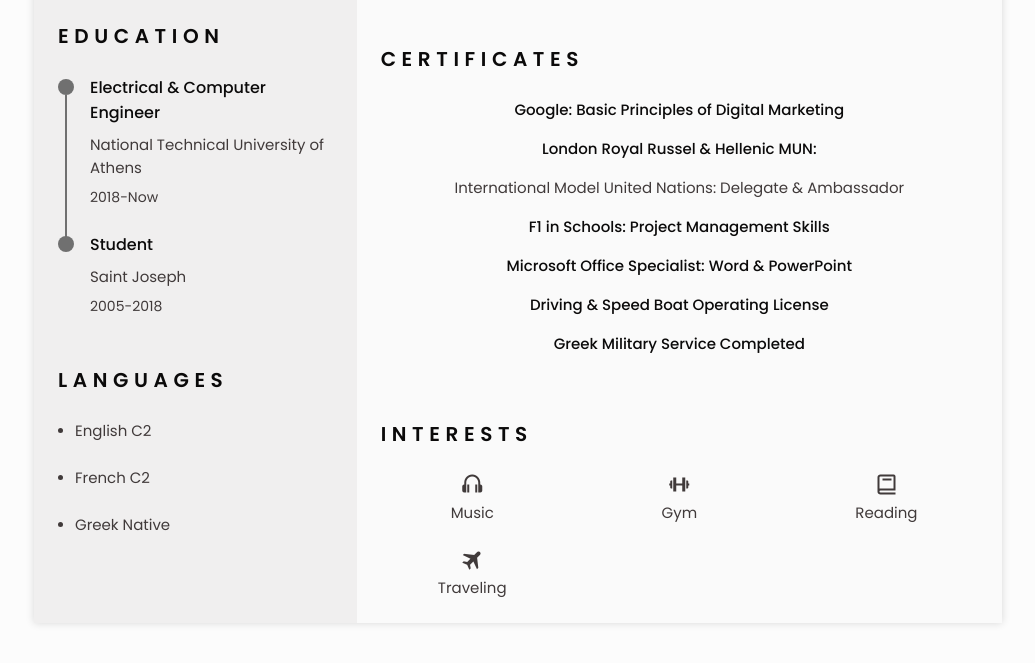
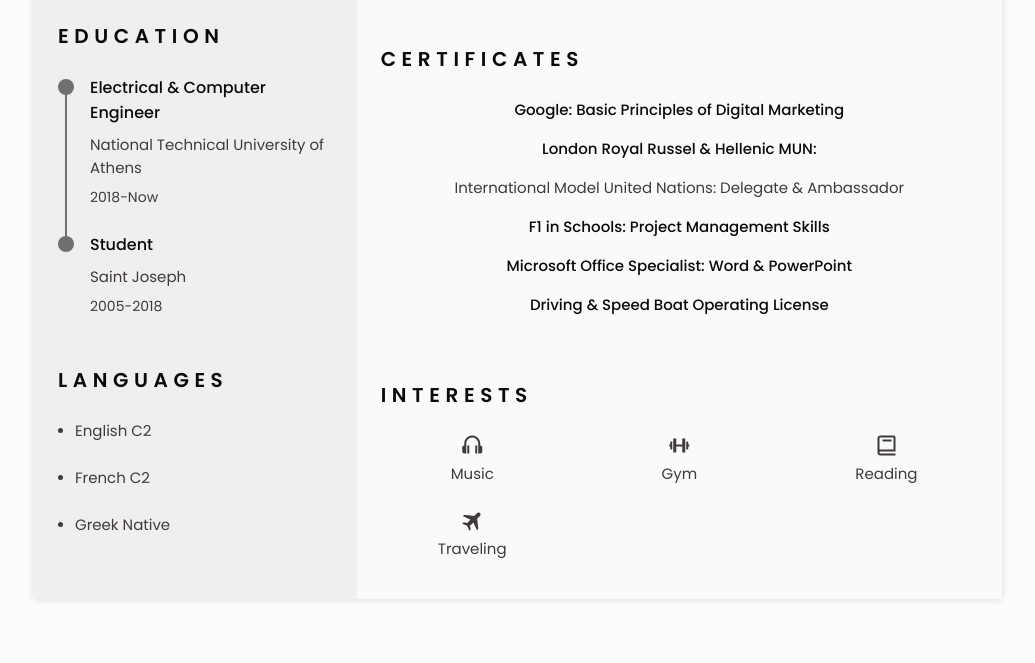
Before and after one commit to VikentiosVitalis/vikentios_vitalis_cv.github.io, a plain HTML site: page index.html in a window 1280 px wide. Shown: the part 712-1375 px from the top of the page, without its empty margins (122-1157 px from the left). Drawn offline with nearby package versions, Linux system fonts and the light colour scheme.

Commit message:
index.html

```diff
--- a/index.html
+++ b/index.html
@@ -272,14 +272,6 @@
                         </div>
                     </div>
 
-                    <div class="certificate__container bd-grid">
-                        <div class="certificate__content">
-                            <h3 class="certificate__title">Greek Military Service Completed</h3>
-                        </div>
-                    </div>
-
-
-
                 </section>
 
                 <!--========== REFERENCES FROM TEACHERS/BOSSES==========
```
